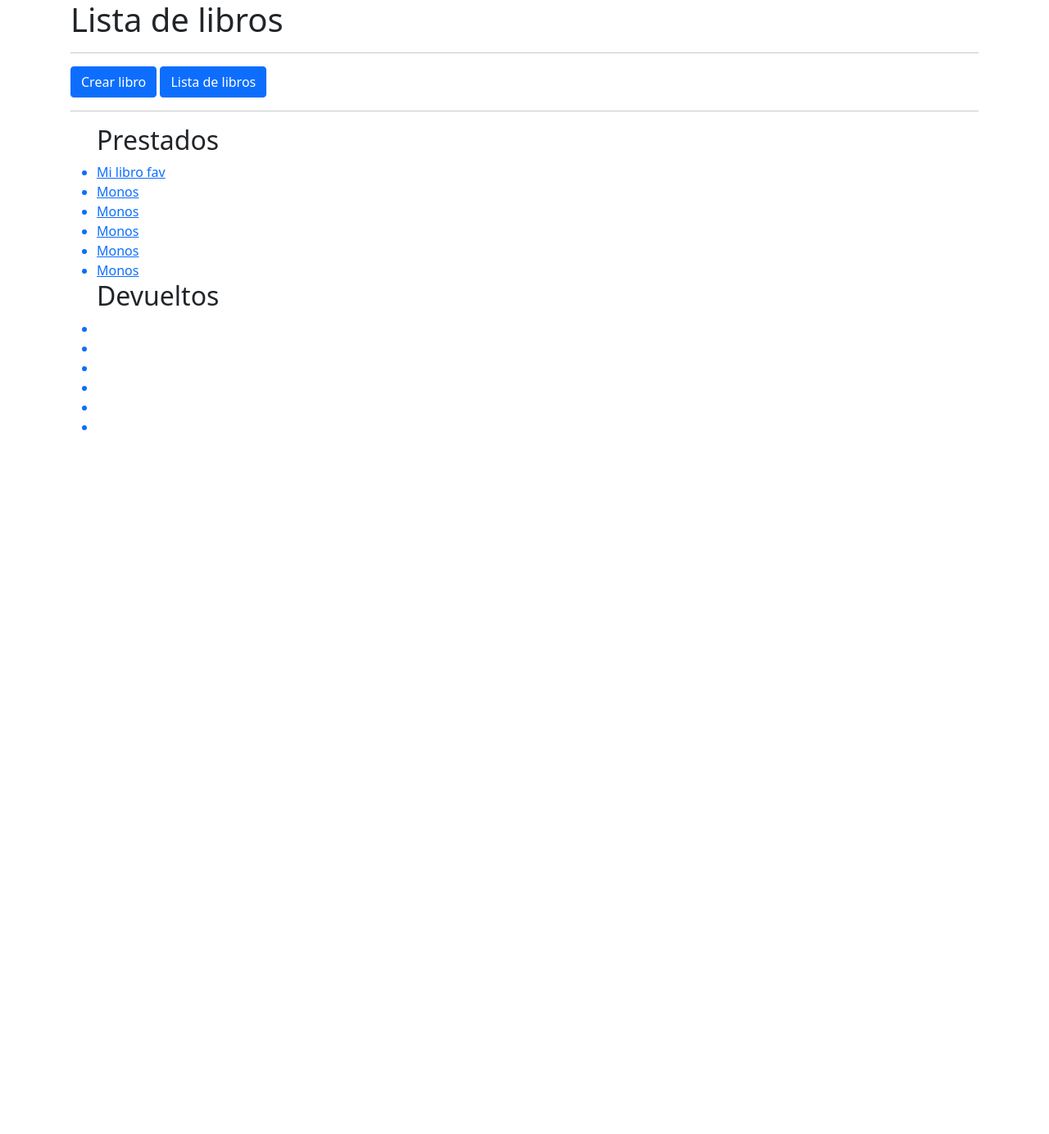
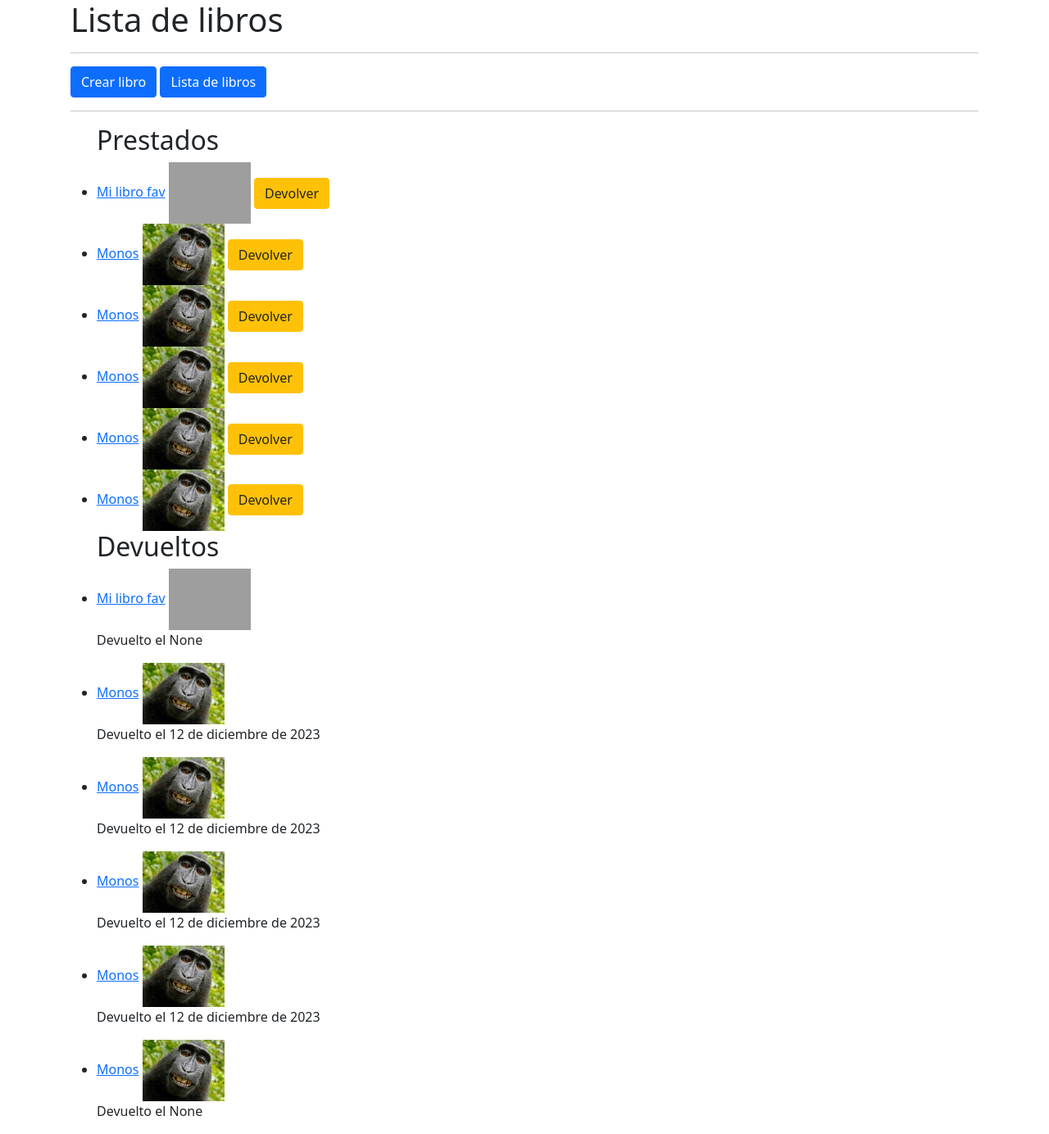
Before and after one commit to ieshm-2daw/libreria-JoseMan72, a Django app: template biblioteca/templates/biblioteca/prestamo_list.html in a window 1280 px wide. Shown: the whole page at 82% size. Before the commit the page ends 525 px from the top, so only its background shows below. Run offline with Django 4.2, Linux system fonts and the light colour scheme; the template is opened without the code that fills it: values that come from a table or form of the project are taken from there, others are empty; data comes from the database, SQL or seed files in the repository; some libraries are stand-ins or nearby versions; grey boxes are pictures that could not be loaded.

Commit message:
Lista de prestamos de todos actualizado

```diff
--- a/biblioteca/templates/biblioteca/prestamo_list.html
+++ b/biblioteca/templates/biblioteca/prestamo_list.html
@@ -27,11 +27,19 @@
                     <ul>
                         <h2>Prestados</h2>
                         {% for prestado in prestados %}
-                            <a href="{% url 'libro_detail' prestado.id %}"><li>{{ prestado.libro.titulo }}</li></a>
+                            <li>
+                                <a href="{% url 'libro_detail' prestado.id %}">{{ prestado.libro.titulo }}</a>
+                                <img src="{{ prestado.libro.portada.url }}" alt="{{ prestado.libro.titulo }}" width="100">
+                                <a href="{% url 'return_book' prestado.id %}" class="btn btn-warning">Devolver</a>
+                            </li>
                         {% endfor %}
                         <h2>Devueltos</h2>
                         {% for devuelto in devueltos %}
-                            <a href="{% url 'libro_detail' devuelto.id %}"><li>{{ devuelto.lirbo.titulo }}</li></a>
+                            <li>
+                                <a href="{% url 'libro_detail' devuelto.libro.id %}">{{ devuelto.libro.titulo }}</a>
+                                <img src="{{ devuelto.libro.portada.url }}" alt="{{ devuelto.libro.titulo }}" width="100">
+                                <p>Devuelto el {{ devuelto.fecha_devolucion }}</p>
+                            </li>
                         {% endfor %}
                     </ul>
                 </div>
```
